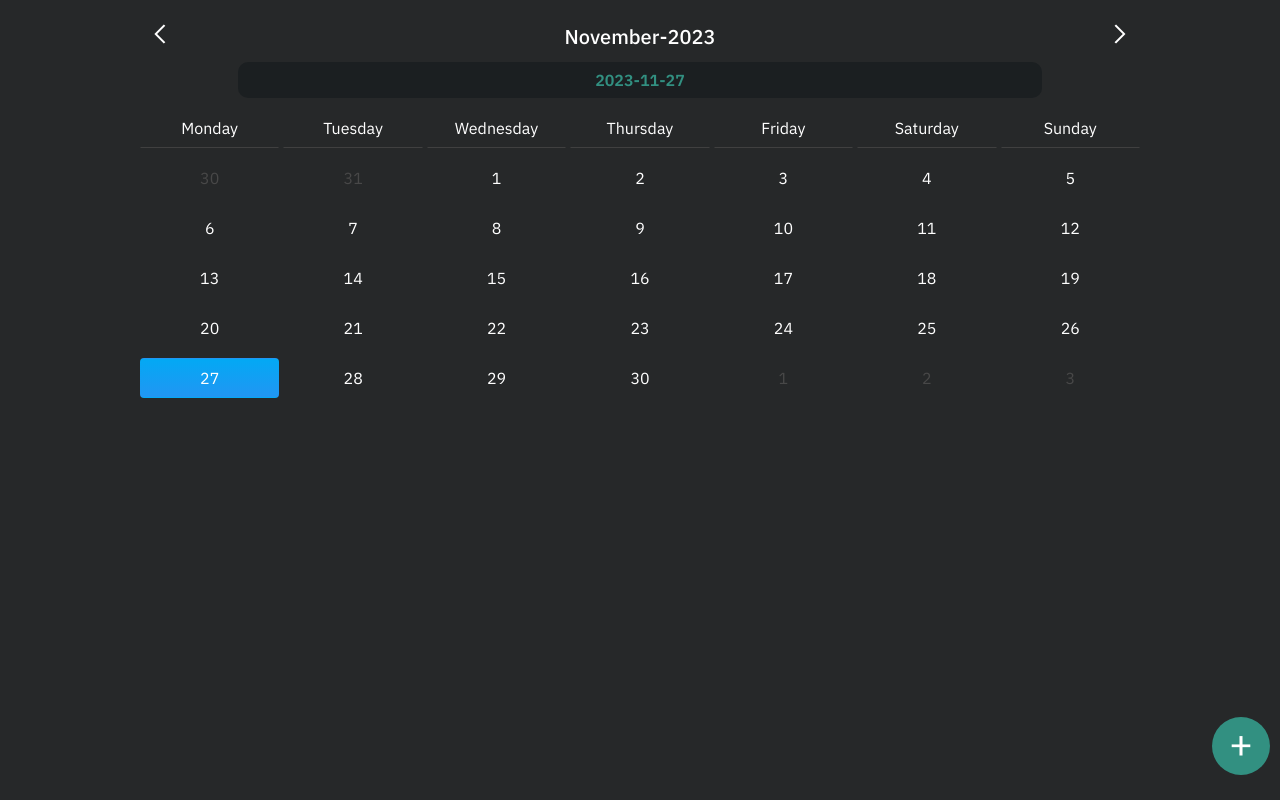
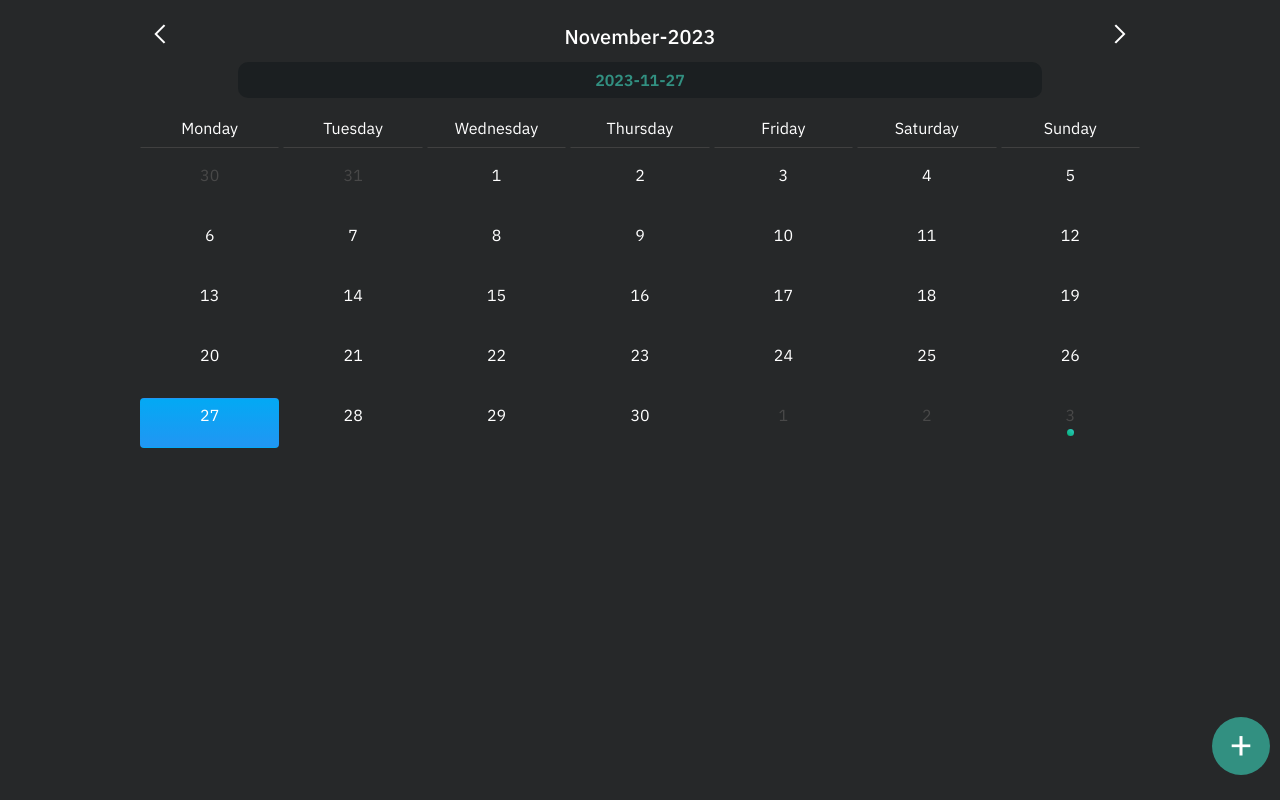
Before and after one commit to elekadam21/calendar, an Angular app in the folder calendar/: page / in a window 1280 px wide. Built offline with nearby package versions, Linux system fonts and the light colour scheme.

Commit message:
fixed indicator dots

```diff
--- a/calendar/src/app/calendar/components/calendar/calendar.component.html
+++ b/calendar/src/app/calendar/components/calendar/calendar.component.html
@@ -54,8 +54,8 @@
           [class.selected]="isSelected(calendarService.calendar[(i*7)+j].date, 'date')"
           (click)="selectDate(calendarService.calendar[(i*7)+j].date)">
           <span>{{ calendarService.calendar[(i*7)+j].dateShort }}</span>
-          <!-- <span class="dot" *ngIf="calendarService.calendar[(i*7)+j].matches.length"></span>
-          <span class="empty" *ngIf="!calendarService.calendar[(i*7)+j].matches.length"></span> -->
+          <span class="dot" *ngIf="calendarService.calendar[(i*7)+j].matches.length"></span>
+          <span class="empty" *ngIf="!calendarService.calendar[(i*7)+j].matches.length"></span>
         </div>
       </div>
     </div>
--- a/calendar/src/app/calendar/components/calendar/calendar.component.scss
+++ b/calendar/src/app/calendar/components/calendar/calendar.component.scss
@@ -57,7 +57,7 @@
   .calendar-body {
     display: flex;
     flex-direction: column;
-    height: 300px;
+    height: 350px;
   }
 
   .calendar-weekdays {
@@ -92,7 +92,7 @@
     flex-direction: column;
     padding: 4px;
     min-height: 30px;
-    line-height: 30px;
+    line-height: 18px;
     border: 1px solid transparent;
     margin: 10px 2px 0px;
     cursor: pointer;
@@ -103,18 +103,17 @@
 
     .dot {
       margin: 5px;
-      height: 10px;
-      width: 10px;
-      background-color: #fff;
+      height: 7px;
+      width: 7px;
+      background: linear-gradient(45deg, #02af75, #30cbc3);
       border-radius: 50%;
       display: inline-block;
     }
 
     .empty {
-      height: 20px;
-      width: 20px;
+      height: 17px;
+      width: 17px;
       background-color: var(--app-bg-color);
-      border-radius: 50%;
       display: inline-block;
     }
   }
```
